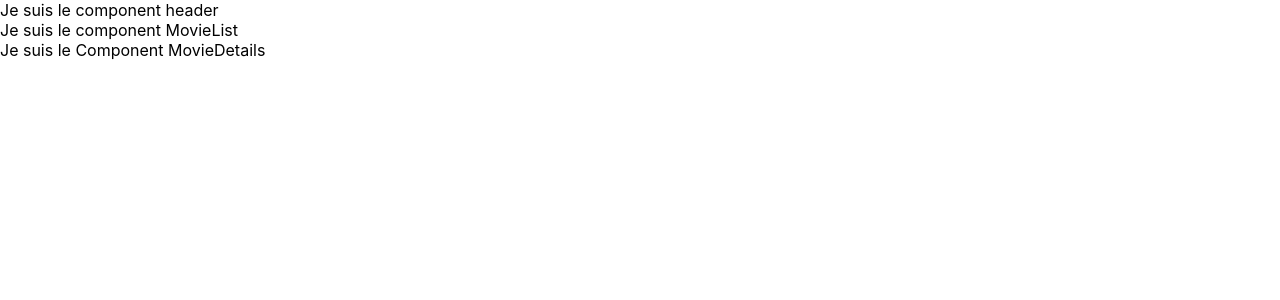
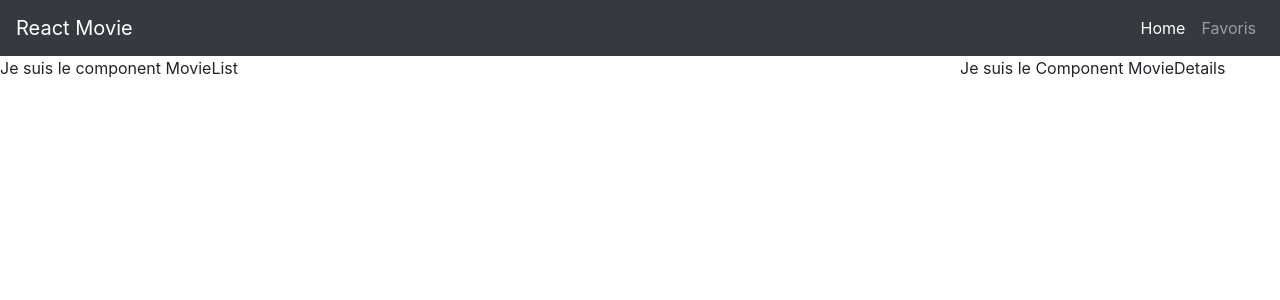
Before and after one commit to Zyrass/dyma-projet-react-movies, a React (Create React App) app: page / in a window 1280 px wide. Shown: the top 300 px of the page. Built offline with nearby package versions, Linux system fonts and the light colour scheme.

Commit message:
Ajout de la librairie font-awesome + ajout du theme bootstrap sur le header

```diff
--- a/public/index.html
+++ b/public/index.html
@@ -25,6 +25,16 @@
       Learn how to configure a non-root public URL by running `npm run build`.
     -->
     <title>React App</title>
+
+    <!--
+      CSS - Bootstrap
+    -->
+    <link rel="stylesheet" href="https://stackpath.bootstrapcdn.com/bootstrap/4.4.1/css/bootstrap.min.css" integrity="sha384-Vkoo8x4CGsO3+Hhxv8T/Q5PaXtkKtu6ug5TOeNV6gBiFeWPGFN9MuhOf23Q9Ifjh" crossorigin="anonymous">
+
+    <!--
+      Font Awesome
+    -->
+    <script src="https://kit.fontawesome.com/05541d3516.js" crossorigin="anonymous"></script>
   </head>
   <body>
     <noscript>You need to enable JavaScript to run this app.</noscript>
--- a/src/App.js
+++ b/src/App.js
@@ -5,9 +5,11 @@ import { Header, MovieList, MovieDetails } from './components';
 function App() {
   return (
     <div className="App">
-      <Header />
-      <MovieList />
-      <MovieDetails />
+        <Header />
+      <div className="d-flex">
+        <MovieList />
+        <MovieDetails />
+      </div>
     </div>
   );
 }
--- a/src/components/header/Header.js
+++ b/src/components/header/Header.js
@@ -3,7 +3,27 @@ import React, { Component } from "react";
 export default class Header extends Component {
 
   render() {
-    return <header>Je suis le component header</header>
+    return (
+      <header className="navbar navbar-expand-lg navbar-dark bg-dark">
+
+        <a className="navbar-brand" href="/" >React Movie</a>
+        <button className="navbar-toggler">
+          <span className="navbar-toggler-icon"></span>
+        </button>
+
+        <div className="collapse navbar-collapse">
+          <ul className="navbar-nav ml-auto">
+            <li className="nav-item active">
+              <a className="nav-link" href="/" >Home</a>
+            </li>
+            <li className="nav-item">
+              <a className="nav-link" href="/" >Favoris</a>
+            </li>
+          </ul>
+
+        </div>
+      </header>
+    )
   }
 
 }
--- a/src/components/movie-details/MovieDetails.js
+++ b/src/components/movie-details/MovieDetails.js
@@ -3,7 +3,7 @@ import React, { Component } from "react";
 export default class MovieDetails extends Component {
 
   render() {
-    return <div>Je suis le Component MovieDetails</div>
+    return <div className="d-flex w-25">Je suis le Component MovieDetails</div>
   }
 
 }
--- a/src/components/movie-list/MovieList.js
+++ b/src/components/movie-list/MovieList.js
@@ -3,7 +3,7 @@ import React, { Component } from "react";
 export default class MovieList extends Component {
 
   render() {
-    return <div>Je suis le component MovieList</div>
+    return <div className="d-flex w-75">Je suis le component MovieList</div>
   }
 
 }
```
